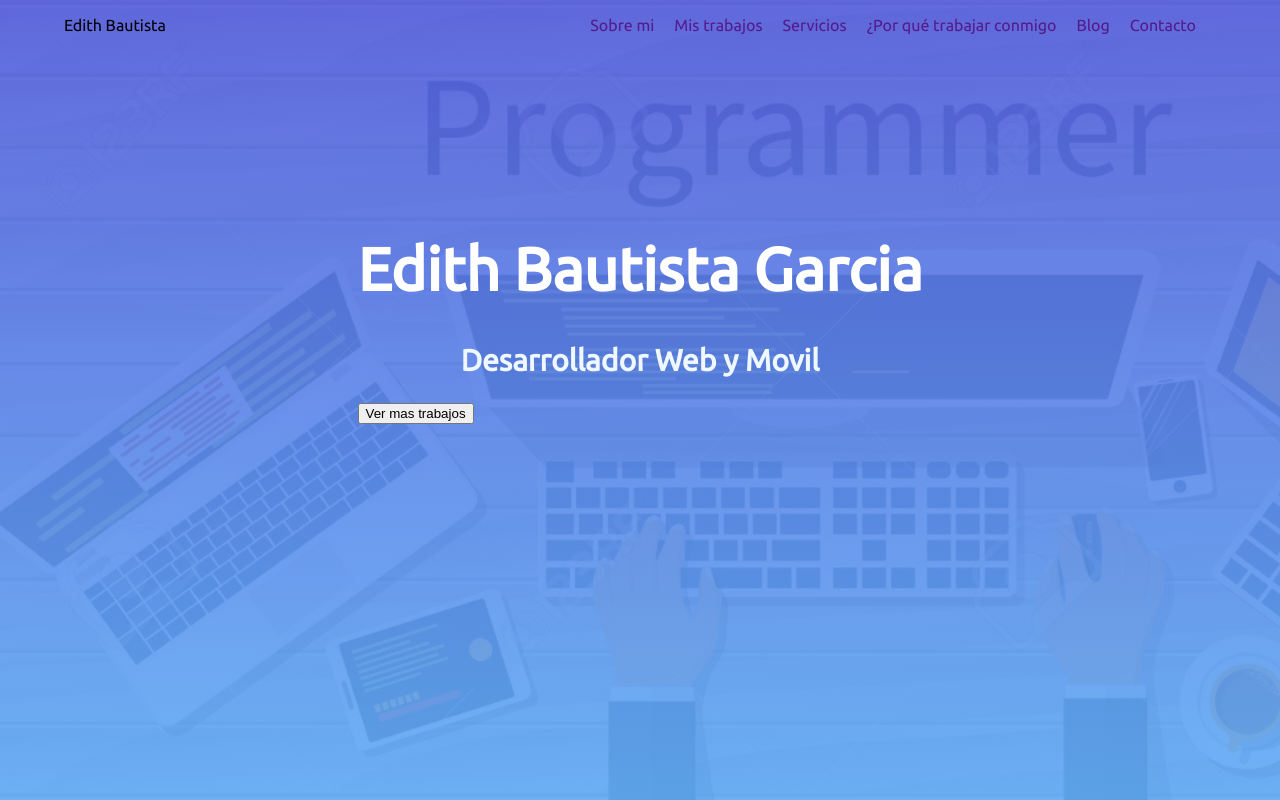
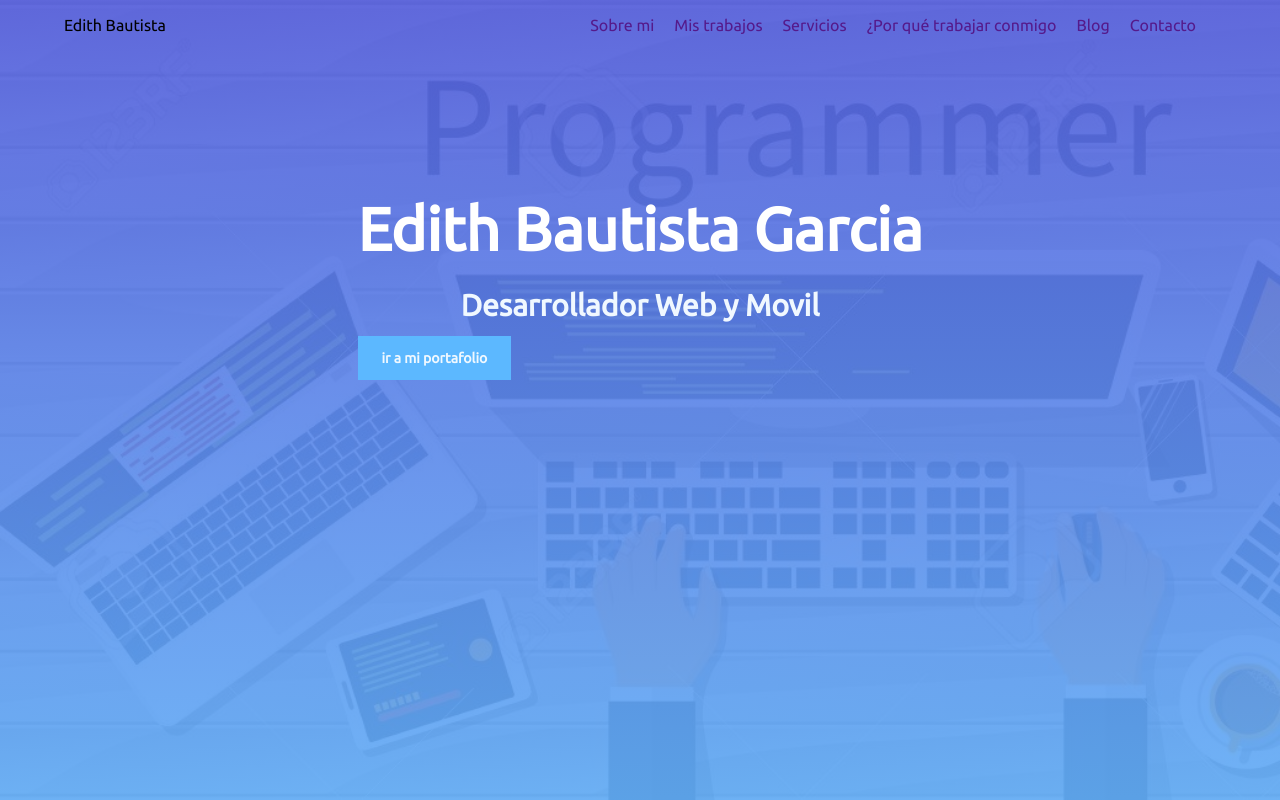
Before and after one commit to EdmaryBaga/EdithBautista, a PHP site: page / in a window 1280 px wide. Run offline with PHP 8.4, Linux system fonts and the light colour scheme.

Commit message:
Se creo un boton apartir de una etiqueta a agregandole los estilos de font-size, color, background, padding x y (padding sin coma para los valore)

```diff
--- a/estilos/style.css
+++ b/estilos/style.css
@@ -28,6 +28,14 @@ header .contenedor {
     width: 100%;
 }
 
+.contenedor-titulo a {
+    font-size: 14px;
+    color: aliceblue;
+    font-weight: bold;
+    background: #5cb8ff;
+    padding: 14px 24px;
+}
+
 header .lista-menu {
     display: flex;
 }
@@ -54,6 +62,7 @@ a {
 h1 {
     color: #fff;
     font-size: 60px;
+    margin: 0;
 }
 
 h2 {
--- a/index.html
+++ b/index.html
@@ -42,7 +42,7 @@
             <div class="contenedor-titulo">
                 <h1>Edith Bautista Garcia</h1>
                 <h2>Desarrollador Web y Movil</h2>
-                <button>Ver mas trabajos</button>
+                <a>ir a mi portafolio</a>
             </div>
         </div>
 
```
